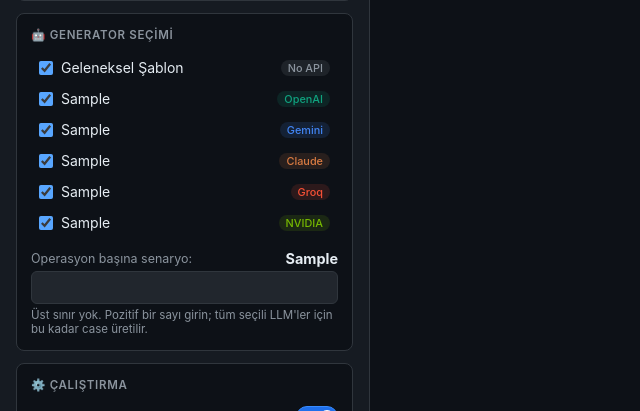
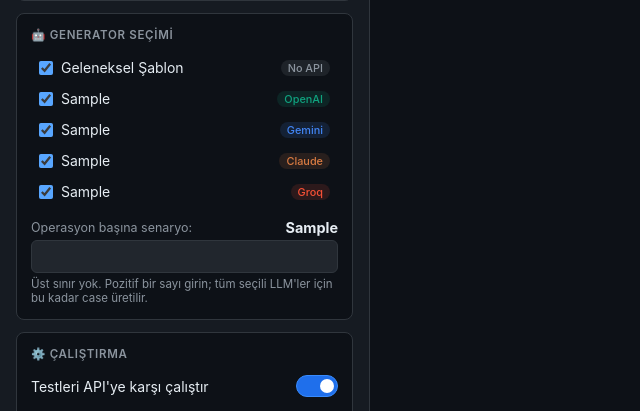
Before and after one commit to sercemgulmez/llm_test_lab, a Flask app: template templates/index.html in a window 1280 px wide. Shown: the part 577-988 px from the top of the page, without its empty margins (0-640 px from the left). Run offline with Flask 3, Linux system fonts and the light colour scheme; the template is opened without the code that fills it: most values are stand-ins (such as "Sample title", 1, 10 or a date in 2020).

Commit message:
feat: remove NVIDIA model support and related configurations

```diff
--- a/app.py
+++ b/app.py
@@ -237,7 +237,6 @@
             "gemini_models": config.GEMINI_MODELS,
             "claude_models": config.CLAUDE_MODELS,
             "groq_models": config.GROQ_MODELS,
-            "nvidia_models": config.NVIDIA_MODELS,
             "request_timeout": config.REQUEST_TIMEOUT,
             "retry_max_attempts": config.RETRY_MAX_ATTEMPTS,
             "retry_backoff_seconds": config.RETRY_BACKOFF_SECONDS,
@@ -298,7 +297,6 @@
     keys.extend(f"gemini:{model}" for model in config.GEMINI_MODELS)
     keys.extend(f"claude:{model}" for model in config.CLAUDE_MODELS)
     keys.extend(f"groq:{model}" for model in config.GROQ_MODELS)
-    keys.extend(f"nvidia:{model}" for model in config.NVIDIA_MODELS)
     return keys
 
 
@@ -646,7 +644,6 @@
         gemini_models=config.GEMINI_MODELS,
         claude_models=config.CLAUDE_MODELS,
         groq_models=config.GROQ_MODELS,
-        nvidia_models=config.NVIDIA_MODELS,
         default_output=config.OUTPUT_DIR,
         default_num_cases=config.NUM_CASES_PER_OPERATION,
         max_cases=config.MAX_CASES_PER_OPERATION,
--- a/generators/__init__.py
+++ b/generators/__init__.py
@@ -5,7 +5,6 @@
 from generators.gemini_gen import GeminiGenerator
 from generators.claude_gen import ClaudeGenerator
 from generators.groq_gen import GroqGenerator
-from generators.nvidia_gen import NvidiaGenerator
 import config
 
 __all__ = [
@@ -14,7 +13,6 @@
     "GeminiGenerator",
     "ClaudeGenerator",
     "GroqGenerator",
-    "NvidiaGenerator",
     "GENERATOR_REGISTRY",
 ]
 
@@ -31,5 +29,3 @@
     GENERATOR_REGISTRY[f"claude:{_m}"] = (ClaudeGenerator, _m, "Claude")
 for _m in config.GROQ_MODELS:
     GENERATOR_REGISTRY[f"groq:{_m}"] = (GroqGenerator, _m, "Groq")
-for _m in config.NVIDIA_MODELS:
-    GENERATOR_REGISTRY[f"nvidia:{_m}"] = (NvidiaGenerator, _m, "Nvidia")
--- a/main.py
+++ b/main.py
@@ -223,9 +223,6 @@
     for m in config.GROQ_MODELS:
         gen_options.append(f"Groq              {m}")
         gen_keys.append(f"groq:{m}")
-    for m in config.NVIDIA_MODELS:
-        gen_options.append(f"NVIDIA NIM        {m}")
-        gen_keys.append(f"nvidia:{m}")
 
     selected_indices = _wms("Generator seçin", gen_options)
     selected_keys = [gen_keys[i] for i in selected_indices]
@@ -405,7 +402,6 @@
             "gemini_models": config.GEMINI_MODELS,
             "claude_models": config.CLAUDE_MODELS,
             "groq_models": config.GROQ_MODELS,
-            "nvidia_models": config.NVIDIA_MODELS,
             "request_timeout": config.REQUEST_TIMEOUT,
             "retry_max_attempts": config.RETRY_MAX_ATTEMPTS,
             "retry_backoff_seconds": config.RETRY_BACKOFF_SECONDS,
--- a/scripts/scan_secrets.py
+++ b/scripts/scan_secrets.py
@@ -23,12 +23,11 @@
     ("openai-key", re.compile(r"sk-[A-Za-z0-9]{48}")),
     ("groq-key", re.compile(r"gsk_[A-Za-z0-9]{52}")),
     ("gemini-key", re.compile(r"AIza[A-Za-z0-9_\-]{35}")),
-    ("nvidia-key", re.compile(r"nvapi-[A-Za-z0-9_\-]{40,}")),
     ("bearer-token", re.compile(r"Bearer\s+[A-Za-z0-9\-_\.]{20,}", re.IGNORECASE)),
     (
         "env-assignment",
         re.compile(
-            r"(OPENAI_API_KEY|ANTHROPIC_API_KEY|GROQ_API_KEY|GEMINI_API_KEY|NVIDIA_API_KEY)"
+            r"(OPENAI_API_KEY|ANTHROPIC_API_KEY|GROQ_API_KEY|GEMINI_API_KEY)"
             r"\s*=\s*(?!your_|<|#|\s*$)\S+",
             re.IGNORECASE,
         ),
--- a/security/redaction.py
+++ b/security/redaction.py
@@ -10,12 +10,11 @@
     ("openai-key", re.compile(r"sk-[A-Za-z0-9]{48}")),
     ("groq-key", re.compile(r"gsk_[A-Za-z0-9]{52}")),
     ("gemini-key", re.compile(r"AIza[A-Za-z0-9_\-]{35}")),
-    ("nvidia-key", re.compile(r"nvapi-[A-Za-z0-9_\-]{40,}")),
     ("bearer-token", re.compile(r"Bearer\s+[A-Za-z0-9\-_\.]{20,}", re.IGNORECASE)),
     (
         "env-assignment",
         re.compile(
-            r"(OPENAI_API_KEY|ANTHROPIC_API_KEY|GROQ_API_KEY|GEMINI_API_KEY|NVIDIA_API_KEY)"
+            r"(OPENAI_API_KEY|ANTHROPIC_API_KEY|GROQ_API_KEY|GEMINI_API_KEY)"
             r"\s*=\s*\S+",
             re.IGNORECASE,
         ),
--- a/templates/index.html
+++ b/templates/index.html
@@ -172,7 +172,6 @@
     .tag-gemini { background: #4285f422; color: #4285f4; }
     .tag-claude { background: #d97b4222; color: var(--orange); }
     .tag-groq   { background: #f5503622; color: #f55036; }
-    .tag-nvidia { background: #76b90022; color: #76b900; }
 
     /* ── Slider ──────────────────────────────────────────── */
     input[type="range"] {
@@ -559,13 +558,6 @@
           <input type="checkbox" value="groq:{{ m }}" checked />
           <span class="gen-name">{{ m }}</span>
           <span class="tag tag-groq">Groq</span>
-        </label>
-        {% endfor %}
-        {% for m in nvidia_models %}
-        <label class="gen-item">
-          <input type="checkbox" value="nvidia:{{ m }}" checked />
-          <span class="gen-name">{{ m }}</span>
-          <span class="tag tag-nvidia">NVIDIA</span>
         </label>
         {% endfor %}
       </div>
@@ -1213,7 +1205,6 @@
     if (n.includes("gemini"))      return "#4285f4";
     if (n.includes("claude"))      return "#d97b42";
     if (n.includes("groq"))        return "#f55036";
-    if (n.includes("nvidia"))      return "#76b900";
     return ["#58a6ff", "#bc8cff", "#f85149", "#d29922"][(name || "").charCodeAt(0) % 4];
   }
 
```
Also changed, not shown: config.py (+0 -8 lines), generators/nvidia_gen.py (deleted, +0 -11 lines), tests/test_main.py (+0 -10 lines), .claude/settings.local.json, 1 other file.
